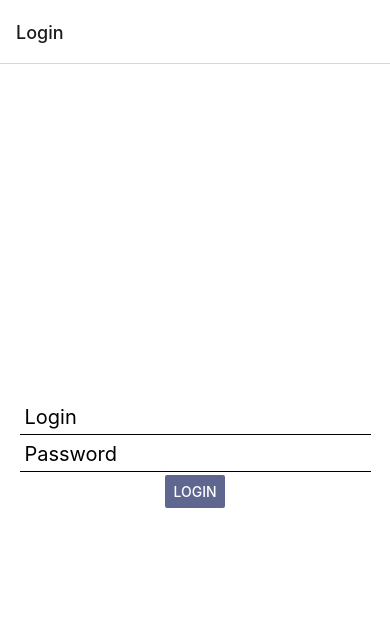
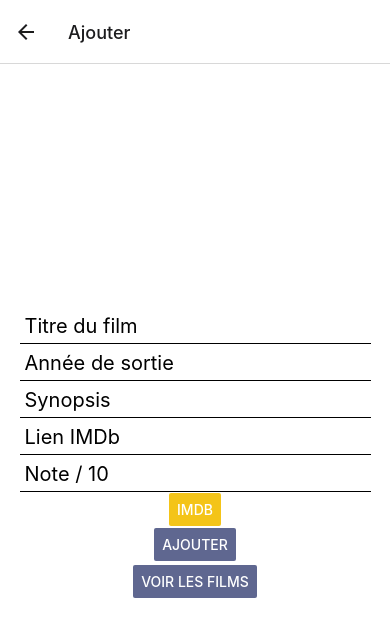
Before and after one commit to VineBast/MovieRating2, a React Native app: screen /Ajouter in a window 390 px wide. Before the commit this address had no page. Shown: the top 636 px of the page. Built offline with nearby package versions, Linux system fonts and the light colour scheme.

Commit message:
tri probleme : reglé

```diff
--- a/App.js
+++ b/App.js
@@ -16,17 +16,15 @@ const App = () => {
     <NavigationContainer>
       <Stack.Navigator initialRouteName='Login'>
         <Stack.Screen
-          name='Login'
+          name='Profil'
           component={Login}
-          /* options={{ headerShown: false }} */
         />
         <Stack.Screen
-          name="Home"
+          name="Ajouter"
           component={HomeScreen}
-/*           options={{ headerShown: false }}
- */        />
+        />
         <Stack.Screen
-          name="Movies"
+          name="Films"
           component={MoviesList}
         />
       </Stack.Navigator>
--- a/components/HomeScreen.js
+++ b/components/HomeScreen.js
@@ -1,24 +1,26 @@
 import { NavigationContainer } from '@react-navigation/native';
 import { createNativeStackNavigator } from '@react-navigation/native-stack';
 import { Button, FlatList, StyleSheet, Text, TextInput, View, Linking } from 'react-native';
-import { Card } from 'react-native-elements';
+import { SearchBar } from 'react-native-elements';
 import { Rating } from 'react-native-ratings';
 import { useState } from "react";
 import { StatusBar } from 'expo-status-bar';
 
 const HomeScreen = ({ navigation }) => {
+    const [shouldShow, setShouldShow] = useState(true);
+    const baseUrl = "https://imdb-api.com/en/API/SearchMovie/k_19o8ngj2/";
+    const [showLocal, setShowLocal] = useState(true);
+    const [showIMDb, setShowIMDb] = useState(false);
     const [titleInput, onChangeTitle] = useState("");
     const [dateInput, onChangeDate] = useState("");
-/*     const [commentsInput, onChangeComments] = useState("");
- */    const [synopsisInput, onChangeSynopsis] = useState("");
+    const [synopsisInput, onChangeSynopsis] = useState("");
     const [linkInput, onChangeLink] = useState("");
     const [rateInput, onChangeRate] = useState(null);
     const [moviesList, setMoviesList] = useState([{
         id: 0,
         title: 'Only God Forgives',
         date: 2013,
-/*         comments: 'Parfaite réalisation de Nicolas Winding Refn !',
- */        IMDb: 'https://www.imdb.com/title/tt1602613/?ref_=nv_sr_srsg_0',
+        IMDb: 'https://www.imdb.com/title/tt1602613/?ref_=nv_sr_srsg_0',
         synopsis: "Julian est un trafiquant de drogue vivant dans le monde criminel de Bangkok qui voit sa vie se compliquer lorsque sa mère l'oblige à rechercher et à tuer l'assassin de son frère.",
         rate: 10,
         imageLink: require('../img/only.jpeg')
@@ -26,8 +28,7 @@ const HomeScreen = ({ navigation }) => {
         id: 1,
         title: 'A God Forgives',
         date: 2000,
-/*         comments: 'Parfaite réalisation de Nicolas Winding Refn !',
- */        IMDb: 'https://www.imdb.com/title/tt1602613/?ref_=nv_sr_srsg_0',
+        IMDb: 'https://www.imdb.com/title/tt1602613/?ref_=nv_sr_srsg_0',
         synopsis: "Julian est un trafiquant de drogue vivant dans le monde criminel de Bangkok qui voit sa vie se compliquer lorsque sa mère l'oblige à rechercher et à tuer l'assassin de son frère.",
         rate: 9,
         imageLink: require('../img/only.jpeg')
@@ -39,28 +40,39 @@ const HomeScreen = ({ navigation }) => {
             id: id,
             title: titleInput,
             date: dateInput,
-/*             comments: commentsInput,
- */            IMDb: linkInput,
+            IMDb: linkInput,
             synopsis: synopsisInput,
             rate: rateInput
         }]);
         onChangeTitle('');
         onChangeDate('');
         onChangeRate('');
-        onChangeComments('');
         onChangeLink('');
         onChangeSynopsis('');
     }
 
+    const show = () => {
+        setShowIMDb(!showIMDb);
+        setShowLocal(!showLocal);
+    }
+
     return (
         <View style={styles.container}>
-            <TextInput
+
+            {showIMDb ? (
+                <><TextInput
+                style={styles.inputIMDb}
+                placeholder="Cherchez le film dans IMDb">
+            </TextInput></>
+            ) : null}
+
+            {showLocal ? (
+                <><TextInput
                     style={styles.input}
                     onChangeText={onChangeTitle}
                     value={titleInput}
                     placeholder="Titre du film">
                 </TextInput>
-
                     <TextInput
                         style={styles.input}
                         onChangeText={onChangeDate}
@@ -68,6 +80,19 @@ const HomeScreen = ({ navigation }) => {
                         keyboardType="numeric"
                         placeholder="Année de sortie">
                     </TextInput>
+                    <TextInput
+                        style={styles.input}
+                        onChangeText={onChangeSynopsis}
+                        value={synopsisInput}
+                        placeholder="Synopsis">
+                    </TextInput>
+                    <TextInput
+                        style={styles.input}
+                        onChangeText={onChangeLink}
+                        value={linkInput}
+                        placeholder="Lien IMDb">
+                    </TextInput></>
+            ) : null}
 
             <TextInput
                 style={styles.input}
@@ -77,31 +102,13 @@ const HomeScreen = ({ navigation }) => {
                 placeholder="Note / 10">
             </TextInput>
 
-            <TextInput
-                style={styles.input}
-                onChangeText={onChangeSynopsis}
-                value={synopsisInput}
-                placeholder="Synopsis">
-            </TextInput>
+            <Button color='#f4c418' title='IMDb' onPress={() => show()} />
 
-           {/*  <TextInput
-                style={styles.input}
-                onChangeText={onChangeComments}
-                value={commentsInput}
-                placeholder="Commentaires">
-            </TextInput> */}
-
-            <TextInput
-                style={styles.input}
-                onChangeText={onChangeLink}
-                value={linkInput}
-                placeholder="Lien IMDb">
-            </TextInput>
             <View style={styles.button}>
                 <Button color='#5F6790' title='Ajouter' onPress={addMovie} />
             </View>
             <View style={styles.button}>
-                <Button color='#5F6790' title='Voir les films' onPress={() => navigation.navigate("Movies", moviesList)} />
+                <Button color='#5F6790' title='Voir les films' onPress={() => navigation.navigate("Films", moviesList)} />
             </View>
             <StatusBar syle='auto' />
         </View>
@@ -124,6 +131,14 @@ const styles = StyleSheet.create({
     input: {
         width: '90%',
         borderBottomWidth: 1,
+        margin: 1,
+        fontSize: 20,
+        padding: 5
+    },
+    inputIMDb: {
+        width: '90%',
+        borderBottomWidth: 1,
+        color: "#f4c418",
         margin: 1,
         fontSize: 20,
         padding: 5
--- a/components/Login.js
+++ b/components/Login.js
@@ -9,15 +9,30 @@ const Login = ({ navigation }) => {
 
     const doLogin = () => {
         if ((login == "Login") && (password == "Password")) {
-
-            navigation.navigate("Home");
+            setIsLogged(true);
+            navigation.navigate("Ajouter");
         }
         else {
             console.log("else doLogin");
             alert("Mauvais mot de passe");
         }
     }
+    const logout = () => {
+        setIsLogged(false);
+    }
 
+    if (isLogged == true) {
+        return (
+            <View style={styles.container}>
+                <View style={styles.button}>
+                    <Button color='#5F6790' title="Ajouter des films" onPress={() => navigation.navigate("Ajouter")} />
+                </View>
+                <View style={styles.button}>
+                    <Button color='#F52F2F' title="Se déconnecter" onPress={() => logout()} />
+                </View>
+            </View>
+        );
+    }
     return (
         <View style={styles.container}>
             <TextInput
@@ -34,7 +49,7 @@ const Login = ({ navigation }) => {
                 secureTextEntry={true}
             />
             <View style={styles.button}>
-                <Button color='#5F6790' title="Login" onPress={() => doLogin()} />
+                <Button color='#5F6790' title="Se connecter" onPress={() => doLogin()} />
             </View>
         </View>
     );
--- a/components/MoviesList.js
+++ b/components/MoviesList.js
@@ -6,17 +6,13 @@ import { Rating } from 'react-native-ratings';
 import { useEffect, useState, useLayoutEffect } from "react";
 import { StatusBar } from 'expo-status-bar';
 
-const MoviesList = () => {
+const MoviesList = (props) => {
     const route = useRoute();
-    const moviesList = route.params;
-    const [selectedIndex, setSelectedIndex] = useState(0);
-    const [selectedIndexSort, setSelectedIndexSort] = useState(0);
+    const [moviesList, setMoviesList] = useState(route.params);
+    const [selectedIndex, setSelectedIndex] = useState(null);
+    const [selectedIndexSort, setSelectedIndexSort] = useState(null);
 
-    useEffect(() => {
-        console.log('UseEffect');
-
-        console.log(selectedIndex);
-        console.log(selectedIndexSort);
+    const sortMoviesList = () => {
         if (selectedIndex == 0 && selectedIndexSort == 0) {
             moviesList.sort((a, b) => b.title.localeCompare(a.title))
         }
@@ -35,22 +31,33 @@ const MoviesList = () => {
         if (selectedIndex == 2 && selectedIndexSort == 1) {
             moviesList.sort((a, b) => a.rate - b.rate);
         }
+    }
+
+    useEffect(() => {
+        console.log('UseEffect');
+        console.log(selectedIndex);
+        console.log(selectedIndexSort);
+
     }, [selectedIndex, selectedIndexSort]);
 
     return (
         <View style={styles.card}>
             <ButtonGroup
+                buttons={['Croissant', 'Décroissant']}
+                selectedIndexSort={selectedIndexSort}
+                onPress={(valueSort) => {
+
+                    setSelectedIndexSort(valueSort);
+                    sortMoviesList();
+                }}
+            />
+            <ButtonGroup
                 buttons={['Titre', 'Date de sortie', 'Note']}
                 selectedIndex={selectedIndex}
                 onPress={(value) => {
+
                     setSelectedIndex(value);
-                }}
-            />
-            <ButtonGroup
-                buttons={['Croissant', 'Décroissant']}
-                selectedIndexSort={selectedIndexSort}
-                onPress={(valueSort) => {
-                    setSelectedIndexSort(valueSort);
+                    sortMoviesList();
                 }}
             />
             <FlatList
@@ -67,8 +74,6 @@ const MoviesList = () => {
                         <Text style={[styles.padding_3, styles.comment, styles.grey]}>{item.date}</Text>
                         <Text style={styles.title}>Synopsis : </Text>
                         <Text style={[styles.padding_3, styles.grey]}>{item.synopsis} </Text>
-                        {/* <Text style={styles.title}>Commentaires :</Text>
-                        <Text style={[styles.padding_3, styles.comment, styles.grey]}>{item.comments}</Text> */}
                         <Text style={styles.title}>Note :</Text>
                         <Rating
                             style={styles.padding_3}
--- a/package.json
+++ b/package.json
@@ -12,7 +12,7 @@
   "dependencies": {
     "@react-navigation/bottom-tabs": "^6.2.0",
     "@react-navigation/native": "^6.0.8",
-    "@react-navigation/native-stack": "^6.5.0",
+    "@react-navigation/native-stack": "^6.5.2",
     "expo": "~44.0.0",
     "expo-status-bar": "~1.2.0",
     "react": "17.0.1",
```
Also changed, not shown: 1 other file (tests, documents, lock files or other folders). Lines whose indentation alone changed are shown as unchanged.
